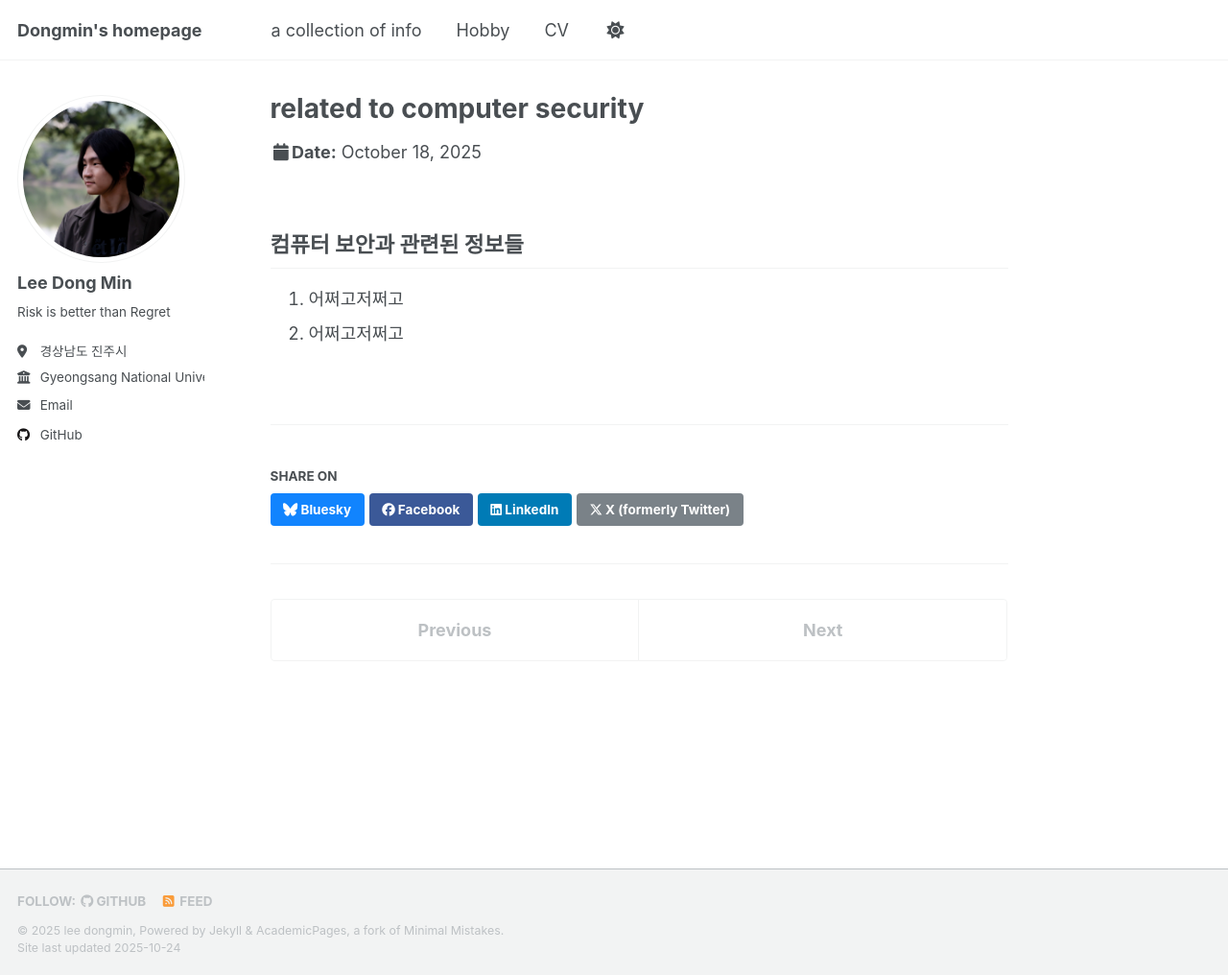
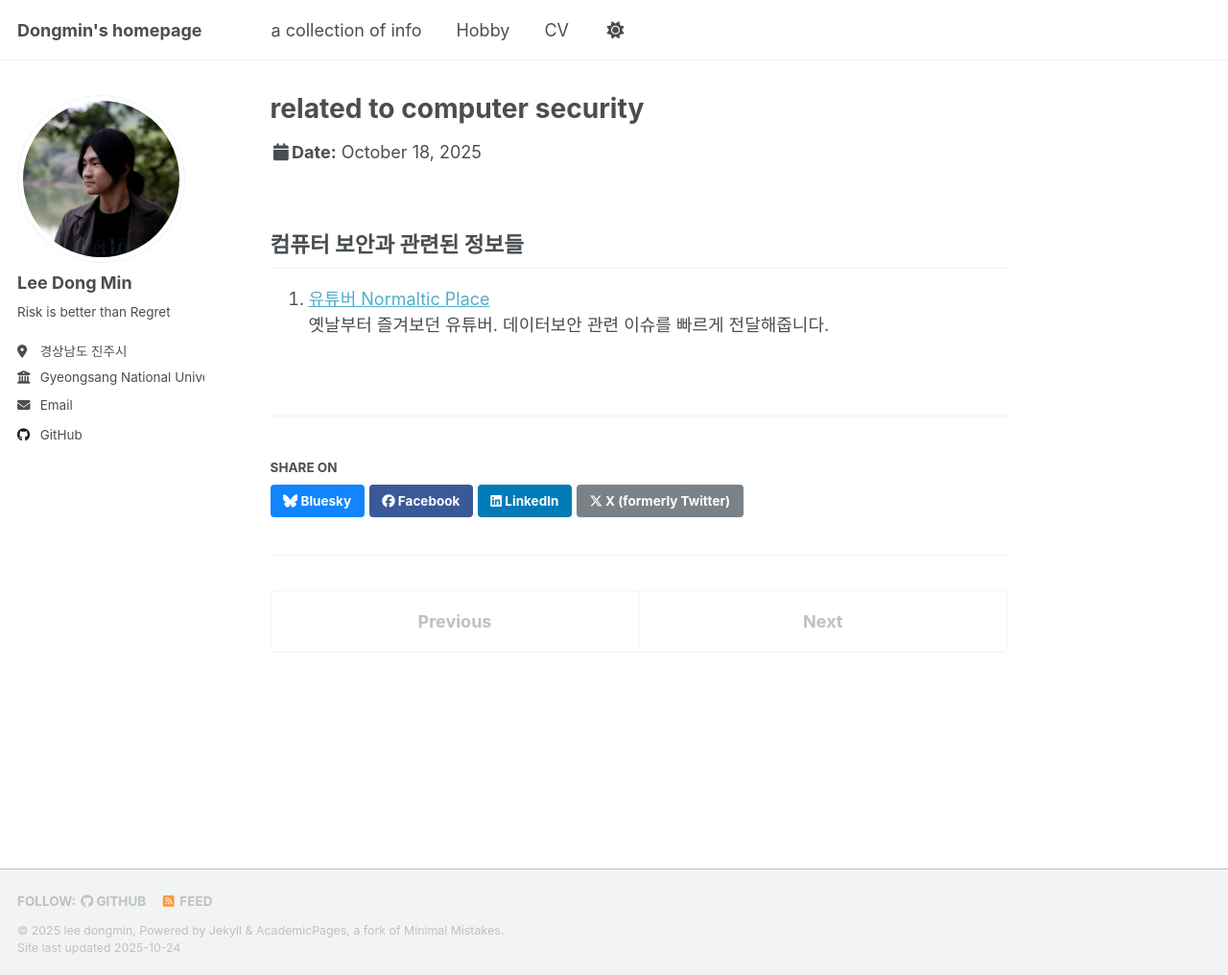
Before and after one commit to leerowa/leerowa.github.io, a Jekyll site: the page built from _info/related-to-computer-security.md, in a window 1280 px wide and 1016 px high. Shown: the whole window at 96% size. Built offline with Jekyll 4.4.1, drawn with Linux system fonts in a browser that asks for light colours; a script that is not in the unit is left out.

Commit message:
Update related-to-computer-security.md

```diff
--- a/_info/related-to-computer-security.md
+++ b/_info/related-to-computer-security.md
@@ -11,5 +11,5 @@ date: 2025-10-18
 컴퓨터 보안과 관련된 정보들
 --
 
-1. 어쩌고저쩌고
-2. 어쩌고저쩌고
+1. [유튜버 Normaltic Place](https://www.youtube.com/@Normaltic)<br>
+   옛날부터 즐겨보던 유튜버. 데이터보안 관련 이슈를 빠르게 전달해줍니다.
```
